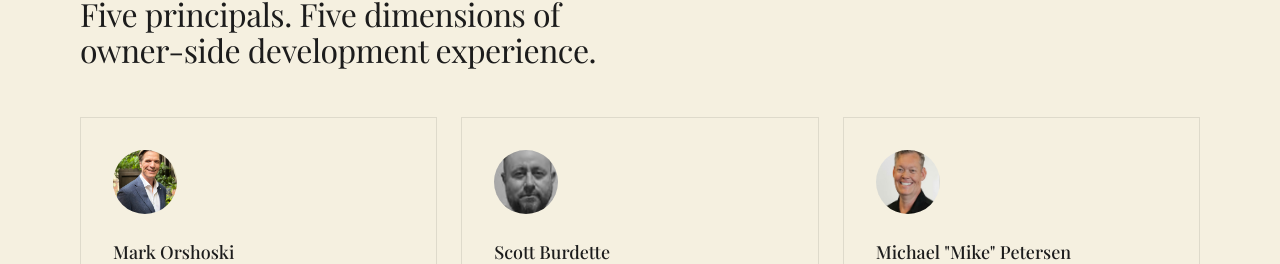
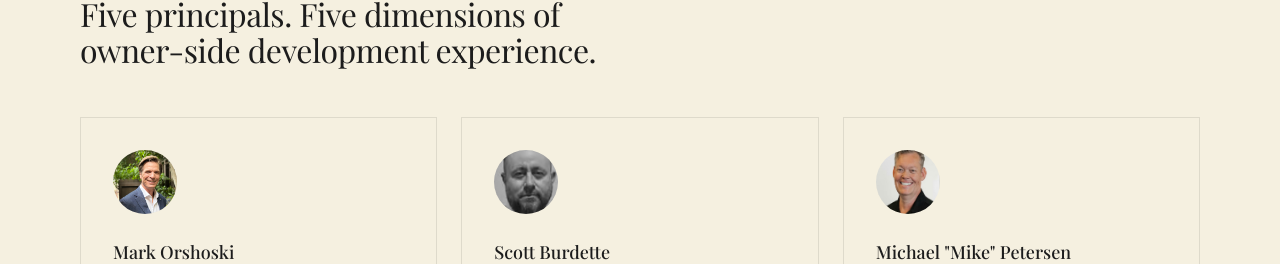
Before and after one commit to ShaneCRH/LCG-Website, a Next.js app: page / in a window 1280 px wide. Shown: the part 5687-5951 px from the top of the page. Built offline with nearby package versions, Linux system fonts and the light colour scheme; a web font is replaced by a local one.

Commit message:
Fix Mark Orshoski headshot crop — set object-top to show full head
Co-Authored-By: Claude Sonnet 4.6 <noreply@anthropic.com>
Claude-Session: https://claude.ai/code/session_01NxUa838QV5rFCYWNxTy5B4

```diff
--- a/src/data/leadership.ts
+++ b/src/data/leadership.ts
@@ -4,6 +4,7 @@ export const leadership: Leader[] = [
   {
     id: "mark-orshoski",
     imageUrl: "/headshots/mark-orshoski.jpg",
+    imagePosition: "object-top",
     name: "Mark Orshoski",
     title: "Development, Entitlement & Senior Living",
     shortTitle: "Development & Entitlement",
```
